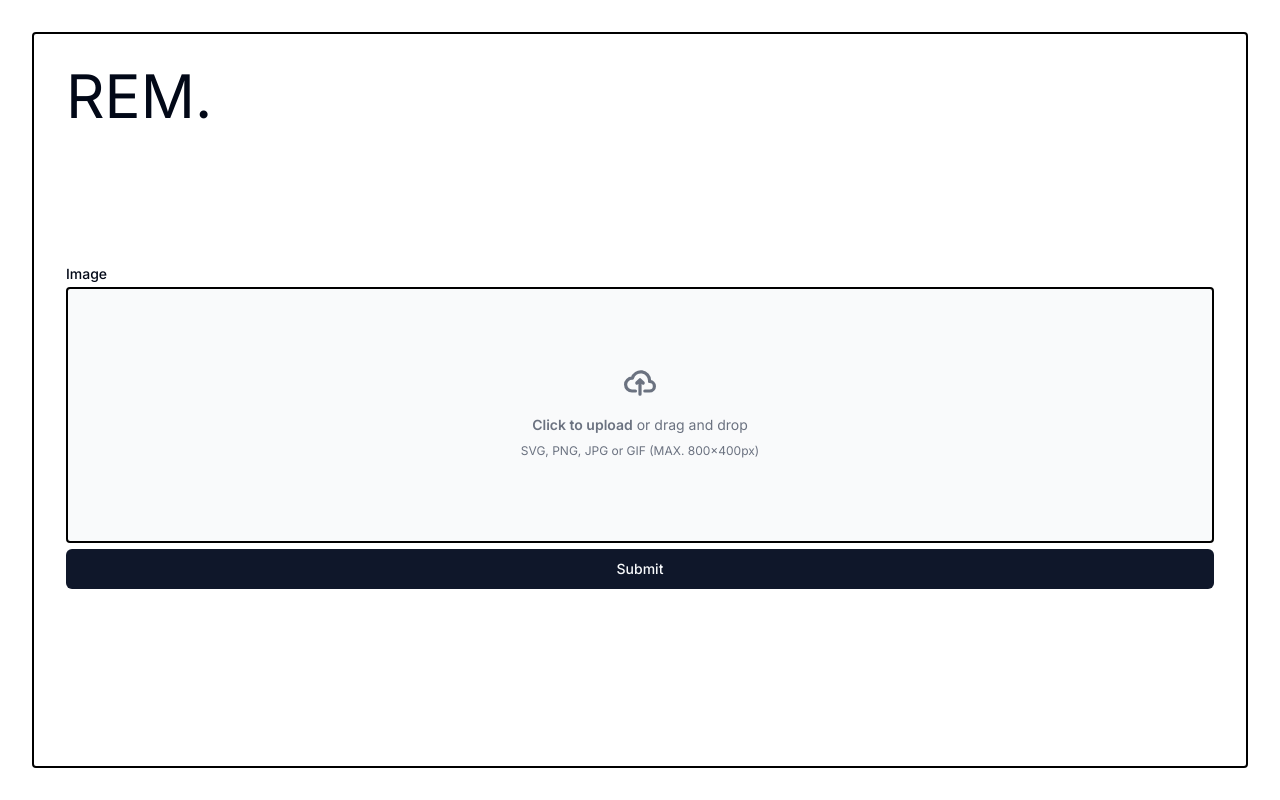
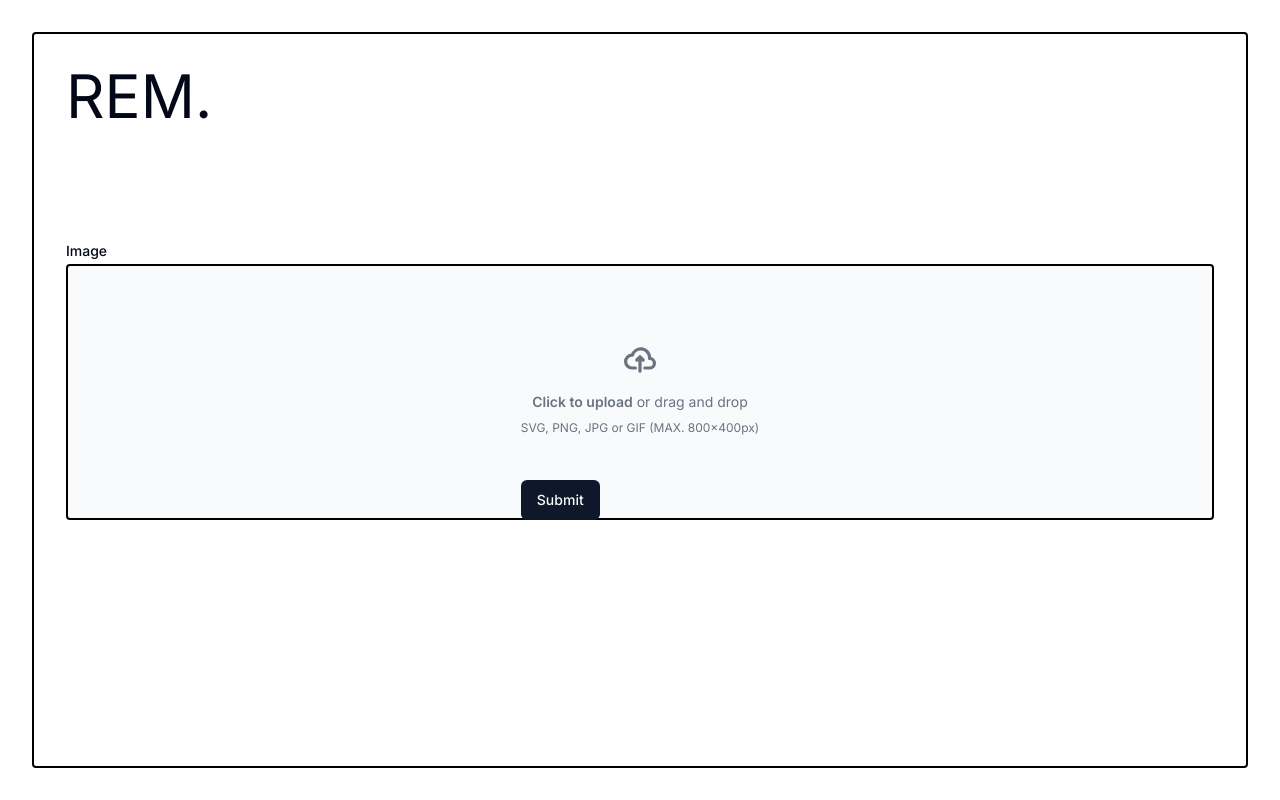
Before and after one commit to IliasIhadian/REM, a Next.js app: page / in a window 1280 px wide. Built offline with nearby package versions, Linux system fonts and the light colour scheme; no server answers.

Commit message:
successfully POSTed request to flask backend

```diff
--- a/src/app/page.tsx
+++ b/src/app/page.tsx
@@ -2,8 +2,7 @@ import { Label } from "@/components/ui/label";
 import { Button } from "@/components/ui/button";
 import Playground from "@/components/playground";
 import Preview from "@/components/preview";
-
-import React, { useEffect, useState } from "react";
+import FormInput from "@/components/forminput";
 
 export default function Home() {
   return (
@@ -40,9 +39,12 @@ export function InputFile() {
         htmlFor="dropzone-file"
         className="  p-8 flex flex-col items-center justify-center w-full h-64 border-spacing-8 border-2 border-black rounded-sm  cursor-pointer bg-gray-50"
       >
-        <Preview />
+        <FormInput>
+          <Preview />
+        </FormInput>
       </label>
-      <Button type="submit">Submit</Button>
+      {/*       <Button type="submit">Submit</Button>
+       */}
     </div>
   );
 }
--- a/src/components/forminput.tsx
+++ b/src/components/forminput.tsx
@@ -1,15 +1,25 @@
-export default function FormInput(children: any) {
+import { useEffect } from "react";
+
+export default function FormInput({
+  children,
+}: Readonly<{
+  children: React.ReactNode;
+}>) {
   async function createInput(formData: FormData) {
     "use server";
-    const rawFormData = {
-      image: formData.get("image"),
-    };
 
     console.log("image haben wa");
+    /* const rawFormData = {
+      image: formData.get("image"),
+    }; */
 
     // mutate data
     // revalidate cache
   }
 
-  return <form action={createInput}>{children}</form>;
+  return (
+    <form action={createInput} id="myform">
+      {children}
+    </form>
+  );
 }
--- a/src/components/preview.tsx
+++ b/src/components/preview.tsx
@@ -1,15 +1,33 @@
 "use client";
 
-import React, { useState } from "react";
+import React, { useEffect, useState } from "react";
 import Image from "next/image";
+import { Button } from "./ui/button";
 
 export default function Preview() {
   const [preview, setPreview] = useState("");
 
+  useEffect(() => {
+    // POST request using fetch inside useEffect React hook
+    const requestOptions = {
+      method: "POST",
+      headers: { "Content-Type": "application/json" },
+      body: JSON.stringify({ title: "React Hooks POST Request Example" }),
+    };
+    fetch("http://127.0.0.1:5000/api/inputs", requestOptions)
+      .then((response) => response.text())
+      .then((data) => console.log(data));
+
+    // empty dependency array means this effect will only run once (like componentDidMount in classes)
+  }, []);
+
   function handlePreview(prop: any | null) {
-    console.log("drinne");
     console.log(prop);
     setPreview(URL.createObjectURL(prop));
+  }
+
+  function inputImage() {
+    const image = "";
   }
 
   return (
@@ -51,6 +69,7 @@ export default function Preview() {
         )}
       </div>
       <input
+        name="image"
         id="dropzone-file"
         type="file"
         className="hidden"
@@ -58,6 +77,7 @@ export default function Preview() {
           event.target.files ? handlePreview(event.target.files[0]) : null
         }
       />
+      <Button type="submit">Submit</Button>
     </>
   );
 }
```
Also changed, not shown: 1 other file (tests, documents, lock files or other folders).
